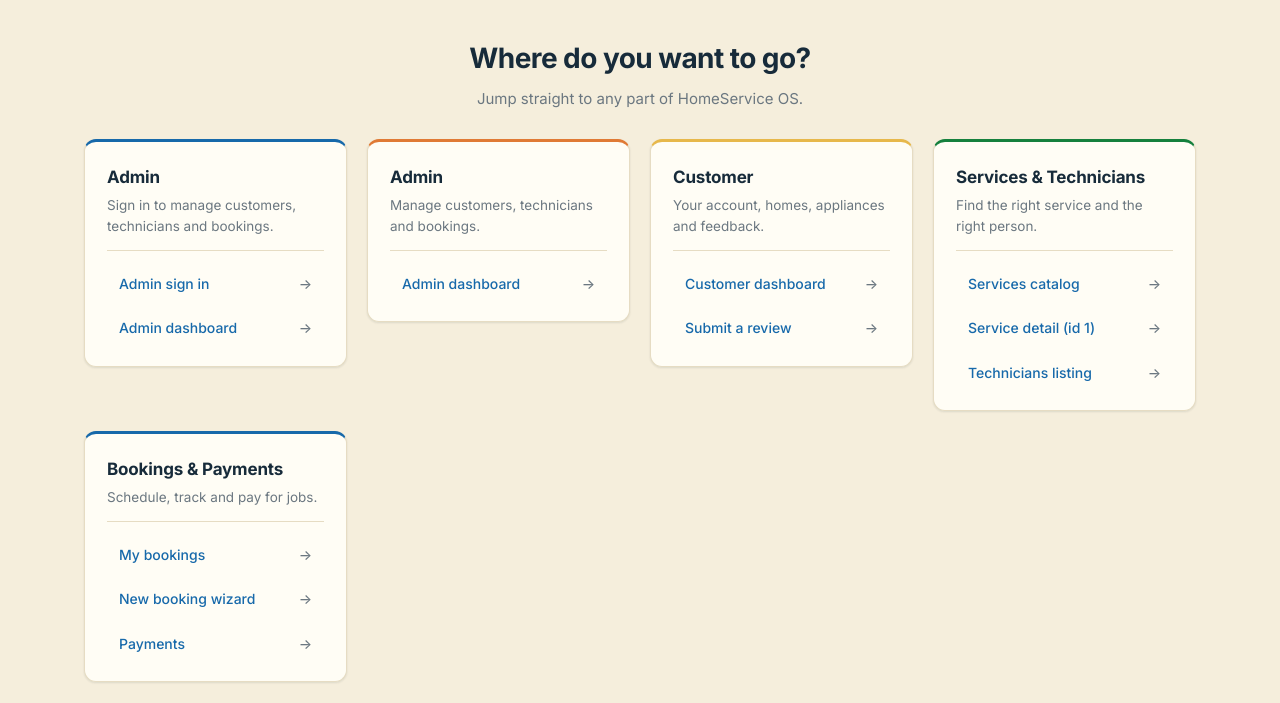
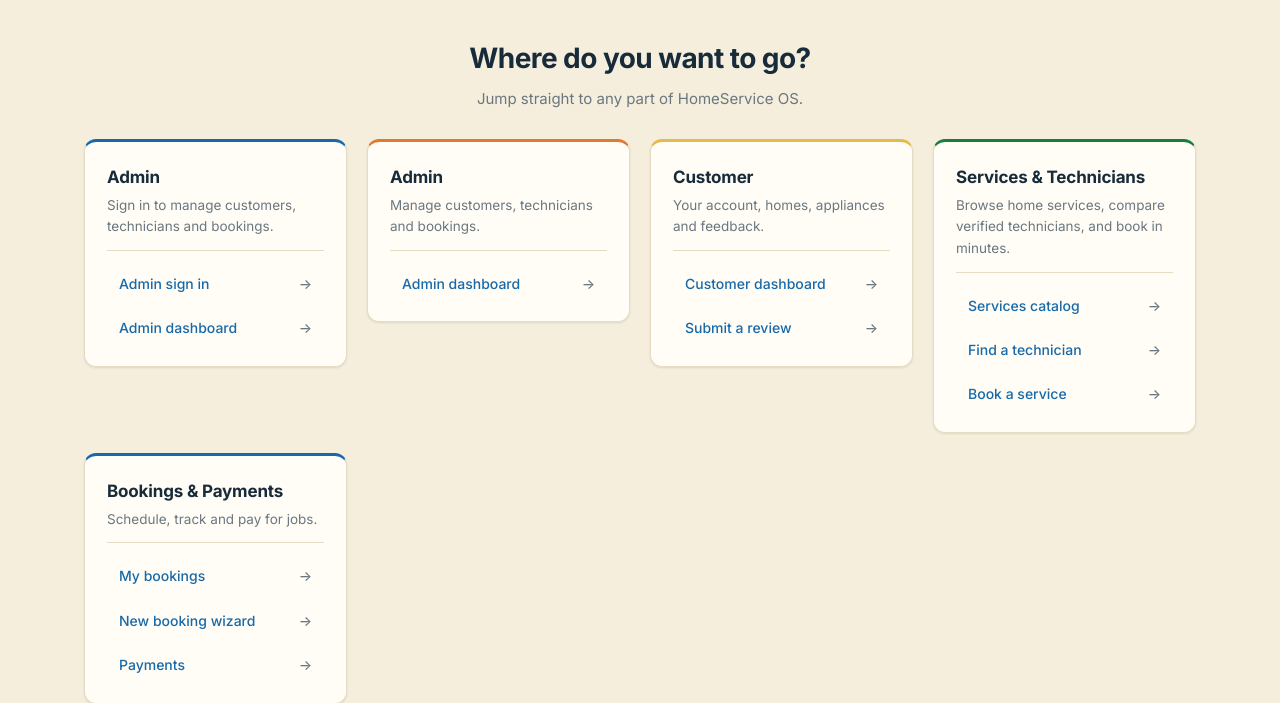
Before and after one commit to kalyan-91/home_service_hub, a Flask app: page / in a window 1280 px wide. Shown: the part 512-1215 px from the top of the page. Run offline with Flask 3, Linux system fonts and the light colour scheme; parts of the project's set-up code (start-up, migrations or seed data) failed here and were passed over.

Commit message:
Update base.html

```diff
--- a/templates/base.html
+++ b/templates/base.html
@@ -92,15 +92,18 @@
       </section>
 
 
+
       <section class="card" id="services">
-        <h3>Services &amp; Technicians</h3>
-        <p>Find the right service and the right person.</p>
-        <ul>
-          <li><a href="/services">Services catalog</a></li>
-          <li><a href="/services/1">Service detail (id 1)</a></li>
-          <li><a href="/technicians">Technicians listing</a></li>
-        </ul>
-      </section>
+  <h3>Services &amp; Technicians</h3>
+  <p>Browse home services, compare verified technicians, and book in minutes.</p>
+  <ul>
+    <li><a href="/services">Services catalog</a></li>
+    <li><a href="/technicians">Find a technician</a></li>
+    <li><a href="/bookings/new?service_id=1">Book a service</a></li>
+  </ul>
+</section>
+
+
 
       <section class="card" id="bookings">
         <h3>Bookings &amp; Payments</h3>
```
